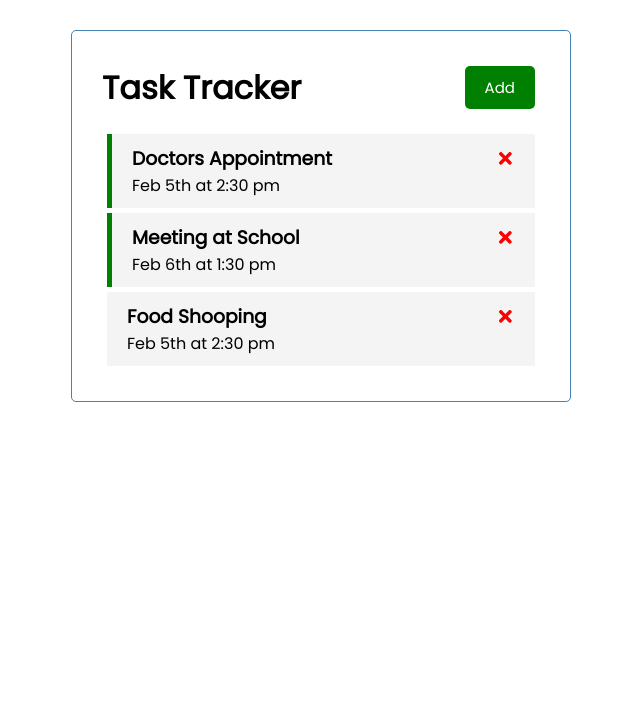
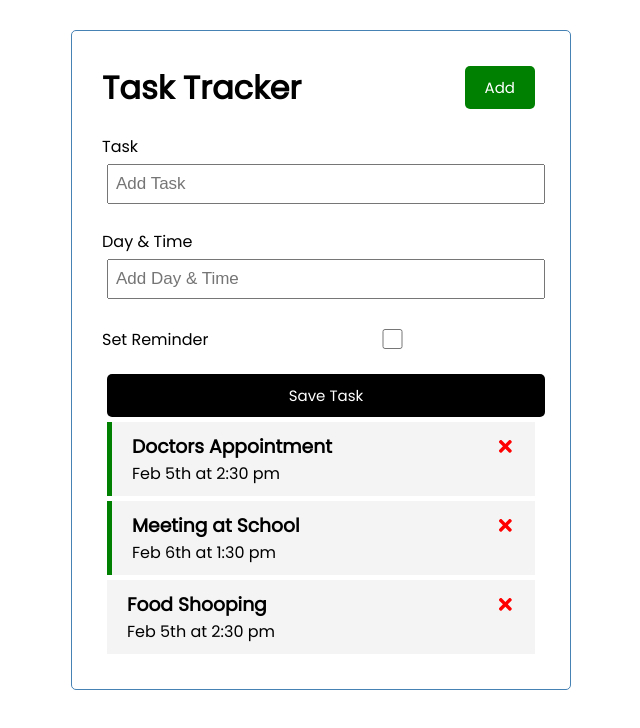
Before and after one commit to Croobat/react-task-tracker, a React (Create React App) app: page / in a window 1280 px wide. Shown: the top 728 px of the page, without its empty margins (319-959 px from the left). Built offline with nearby package versions, Linux system fonts and the light colour scheme.

Commit message:
Added tasks in gui

```diff
--- a/src/App.jsx
+++ b/src/App.jsx
@@ -1,5 +1,6 @@
 import Header from './components/Header'
 import Tasks from './components/Tasks'
+import AddTask from './components/AddTask'
 import { useState } from 'react'
 
 function App() {
@@ -26,6 +27,13 @@
     },
   ])
 
+  // Add Task
+  const addTask = (task) => {
+    const id = Math.floor(Math.random() * 10000) + 1
+    const newTask = { id, ...task }
+    setTasks([...tasks, newTask])
+  }
+
   // Delete Task
   const deleteTask = (id) => {
     setTasks(tasks.filter((task) => task.id !== id))
@@ -33,13 +41,19 @@
 
   // Toggle Reminder
   const toggleReminder = (id) => {
-    setTasks(tasks.map((task) => task.id === id ? { ...task, reminder: !task.reminder } : task))
+    setTasks(tasks.map((task) => task.id ===
+      id ? { ...task, reminder: !task.reminder } : task
+    ))
   }
 
   return (
     <div className='container'>
       <Header  />
-      {tasks.length > 0 ? <Tasks tasks={tasks} onDelete={deleteTask} onToggle={toggleReminder}/> : 'No Tasks To Show' }
+      <AddTask onAdd={addTask}/>
+      {
+        tasks.length > 0 ?
+        <Tasks tasks={tasks} onDelete={deleteTask} onToggle={toggleReminder} /> : 'No Tasks To Show'
+      }
     </div>
   );
 }
--- /dev/null
+++ b/src/components/AddTask.jsx
@@ -0,0 +1,48 @@
+import { useState } from 'react'
+
+const AddTask = ({ onAdd }) => {
+  const [text, setText] = useState('')
+  const [day, setDay] = useState('')
+  const [reminder, setReminder] = useState(false)
+
+  const onSubmit = (e) => {
+    e.preventDefault()
+
+    if (!text) {
+      alert('Please add a task')
+      return
+    }
+
+    onAdd({ text, day, reminder })
+
+    setText('')
+    setDay('')
+    setReminder(false)
+  }
+
+  return (
+    <form className='add-form' onSubmit={onSubmit}>
+      <div className="form-control">
+        <label>Task</label>
+        <input type="text" placeholder='Add Task' value={text} onChange={(e) => setText(e.target.value)} />
+      </div>
+      <div className="form-control">
+        <label>Day & Time</label>
+        <input type="text" placeholder='Add Day & Time' value={day} onChange={(e) => setDay(e.target.value)} />
+      </div>
+      <div className="form-control form-control-check">
+        <label>Set Reminder</label>
+        <input
+          type="checkbox"
+          checked={reminder}
+          value={reminder}
+          onChange={(e) => setReminder(e.currentTarget.checked)}
+        />
+      </div>
+
+      <input type="submit" value='Save Task' className='btn btn-block' />
+    </form>
+  )
+}
+
+export default AddTask
```
